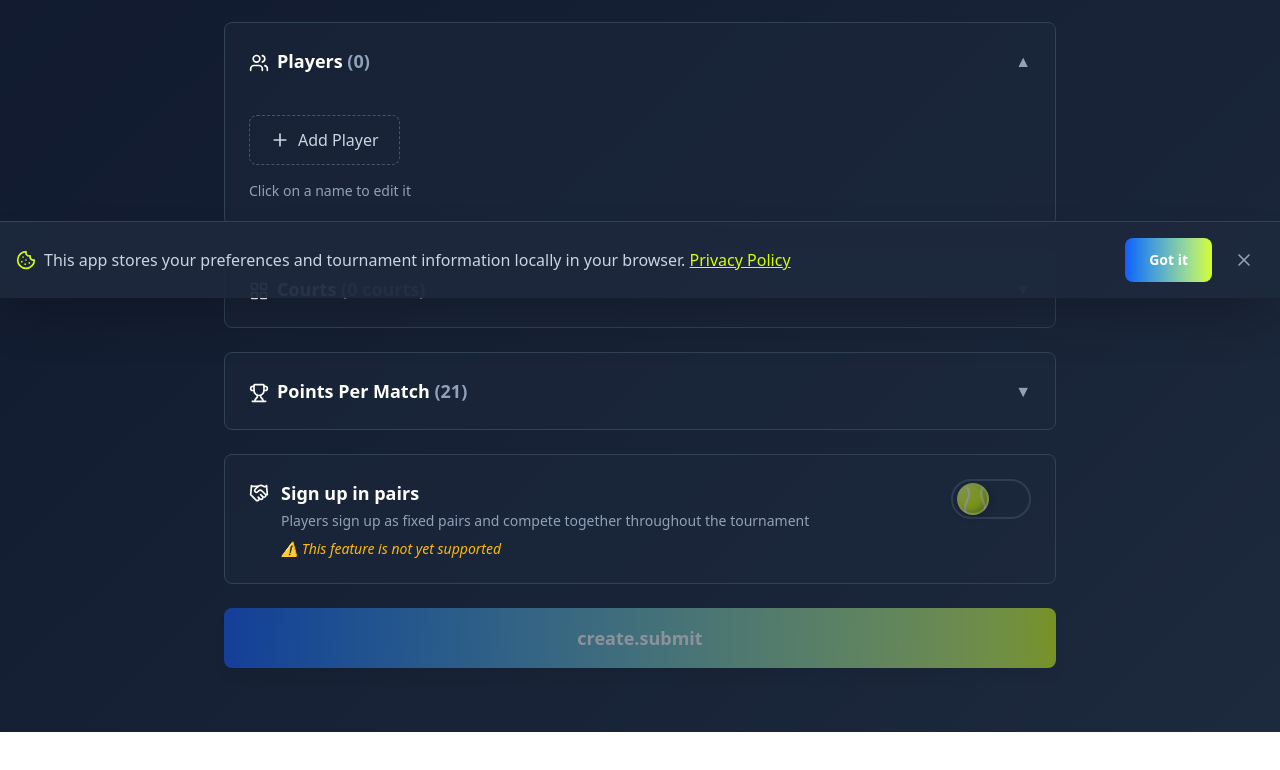
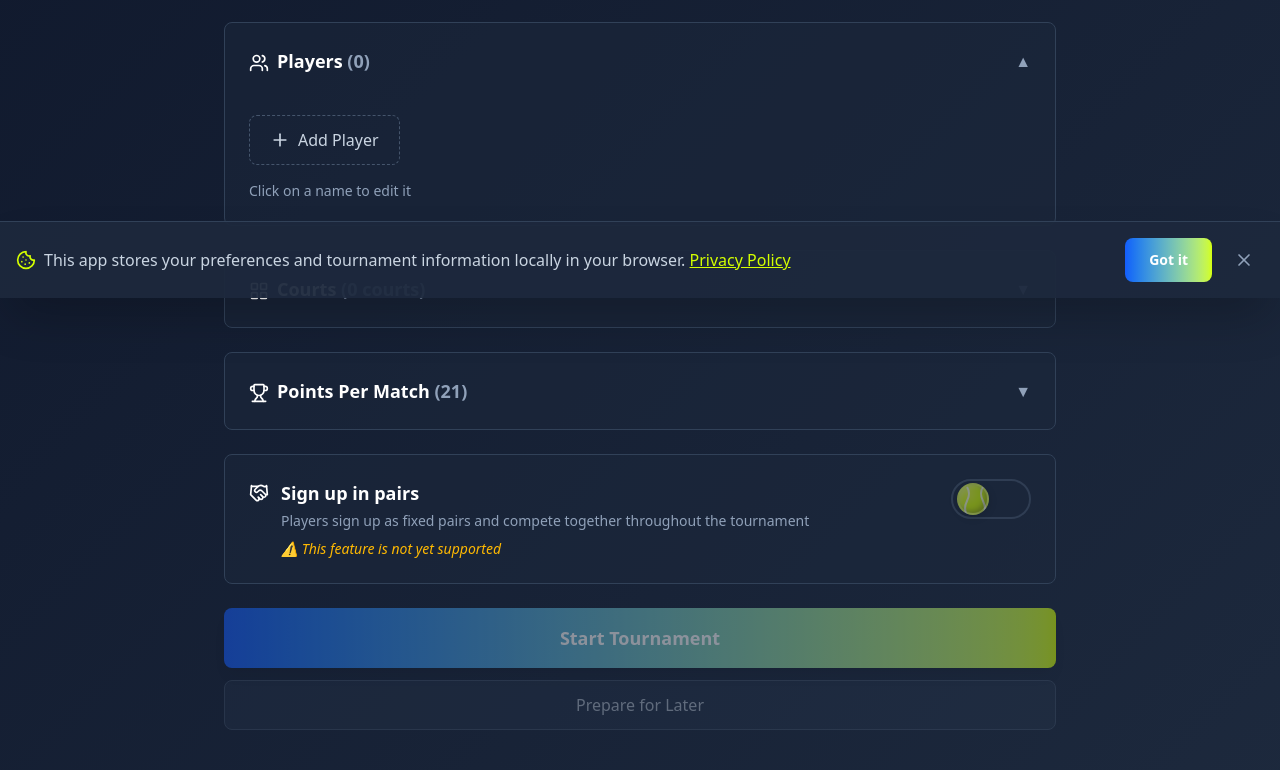
Before and after one commit to DarBrick/padel-boy, a React (Vite) app: page /create in a window 1280 px wide. Shown: the part 502-1272 px from the top of the page. Before the commit the page ends 1234 px from the top, so only its background shows below. Built offline with nearby package versions, Linux system fonts and the light colour scheme.

Commit message:
allow create page to add new tournaments

```diff
--- a/src/pages/Create.tsx
+++ b/src/pages/Create.tsx
@@ -5,8 +5,10 @@ import { zodResolver } from '@hookform/resolvers/zod'
 import { LayoutGrid, PencilLine, Shuffle, Dices, Trophy, Handshake, Grid2X2Plus } from 'lucide-react'
 import { useEffect, useState } from 'react'
 
-import { createTournamentSchema, type CreateTournamentForm } from '../schemas/tournament'
+import { createTournamentSchema, type CreateTournamentForm, type StoredTournament } from '../schemas/tournament'
 import { generateTournamentName } from '../utils/tournament'
+import { generateTournamentId } from '../utils/tournamentId'
+import { useTournaments } from '../stores/tournaments'
 import { FormSection } from '../components/FormSection'
 import { CollapsiblePanel } from '../components/CollapsiblePanel'
 import { SliderInput } from '../components/SliderInput'
@@ -20,6 +22,7 @@ import { CourtChip } from '../components/CourtChip'
 export function Create() {
   const { t } = useTranslation()
   const navigate = useNavigate()
+  const { addTournament } = useTournaments()
 
   const {
     register,
@@ -55,6 +58,7 @@ export function Create() {
 
   const [players, setPlayers] = useState<string[]>([])
   const [courtNames, setCourtNames] = useState<string[]>([])
+  const [prepareForLater, setPrepareForLater] = useState(false)
 
   const maxCourts = Math.floor(numberOfPlayers / 4)
 
@@ -114,9 +118,52 @@ export function Create() {
   }
 
   const onSubmit = (data: CreateTournamentForm) => {
-    console.log('Tournament data:', { ...data, players, courtNames })
-    // TODO: Save to store and navigate to tournament page
-    navigate('/tournament')
+    // Create tournament object
+    const tournamentId = generateTournamentId()
+    const tournamentName = data.tournamentName || generateTournamentName(data.eventType, t)
+
+    // Convert court names array to record format
+    const courtNamesRecord: Record<number, string> = {}
+    courtNames.forEach((name, index) => {
+      if (name.trim()) {
+        courtNamesRecord[index] = name.trim().slice(0, 16) // Max 16 chars as per schema
+      }
+    })
+
+    // Create StoredTournament object
+    const storedTournament: StoredTournament = {
+      version: 1,
+      id: tournamentId,
+      name: tournamentName.slice(0, 40), // Max 40 chars as per schema
+      format: data.eventType,
+      pointsPerGame: parseInt(data.pointsPerMatch) as 16 | 21 | 24 | 32,
+      numberOfCourts: data.numberOfCourts,
+      isFixedPairs: false, // Not yet supported
+      playerCount: players.length,
+      players: players.map(name => ({ name: name.slice(0, 16) })), // Max 16 chars per player
+      matches: [], // Matches will be generated when tournament starts
+      courtNames: Object.keys(courtNamesRecord).length > 0 ? courtNamesRecord : undefined,
+      // Mexicano-specific options
+      ...(data.eventType === 'mexicano' && {
+        mexicanoMatchupStyle: data.matchupStyle,
+        mexicanoRandomRounds: data.randomRounds,
+      }),
+    }
+
+    // Save tournament to store
+    addTournament(storedTournament)
+
+    console.log('Tournament saved:', storedTournament)
+
+    if (prepareForLater) {
+      // Tournament saved for later
+      // TODO: Add toast notification for saved tournament
+      navigate('/')
+    } else {
+      // Start tournament immediately
+      // TODO: Navigate to tournament page with the ID
+      navigate(`/tournament/${tournamentId}`)
+    }
   }
 
   return (
@@ -302,10 +349,25 @@ export function Create() {
           </>
         )}
 
-        {/* Submit Button */}
-        <GradientButton type="submit" fullWidth disabled={players.length < 4}>
-          {t('create.submit')}
-        </GradientButton>
+        {/* Submit Buttons */}
+        <div className="space-y-3">
+          <GradientButton
+            type="submit"
+            fullWidth
+            disabled={players.length < 4}
+            onClick={() => setPrepareForLater(false)}
+          >
+            {t('create.submitStart')}
+          </GradientButton>
+          <button
+            type="submit"
+            disabled={players.length < 4}
+            onClick={() => setPrepareForLater(true)}
+            className="w-full px-6 py-3 text-base font-medium text-slate-300 bg-slate-700/50 border border-slate-600 rounded-lg hover:bg-slate-700 hover:text-[var(--color-padel-yellow)] hover:border-[var(--color-padel-yellow)]/50 transition-all min-h-[44px] sm:min-h-[46px] md:min-h-[48px] disabled:opacity-40 disabled:cursor-not-allowed disabled:hover:bg-slate-700/50 disabled:hover:text-slate-300 disabled:hover:border-slate-600"
+          >
+            {t('create.submitPrepare')}
+          </button>
+        </div>
         </form>
       </div>
     </div>
```
